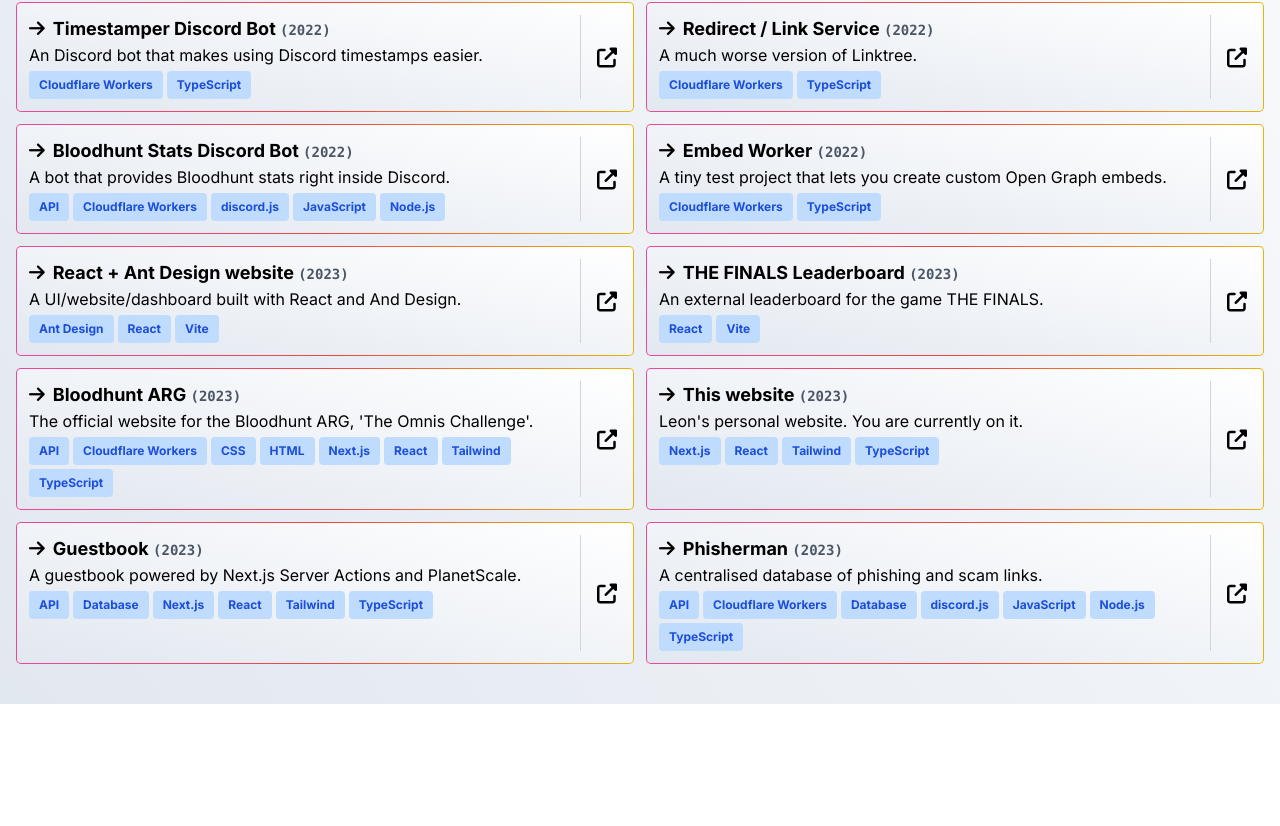
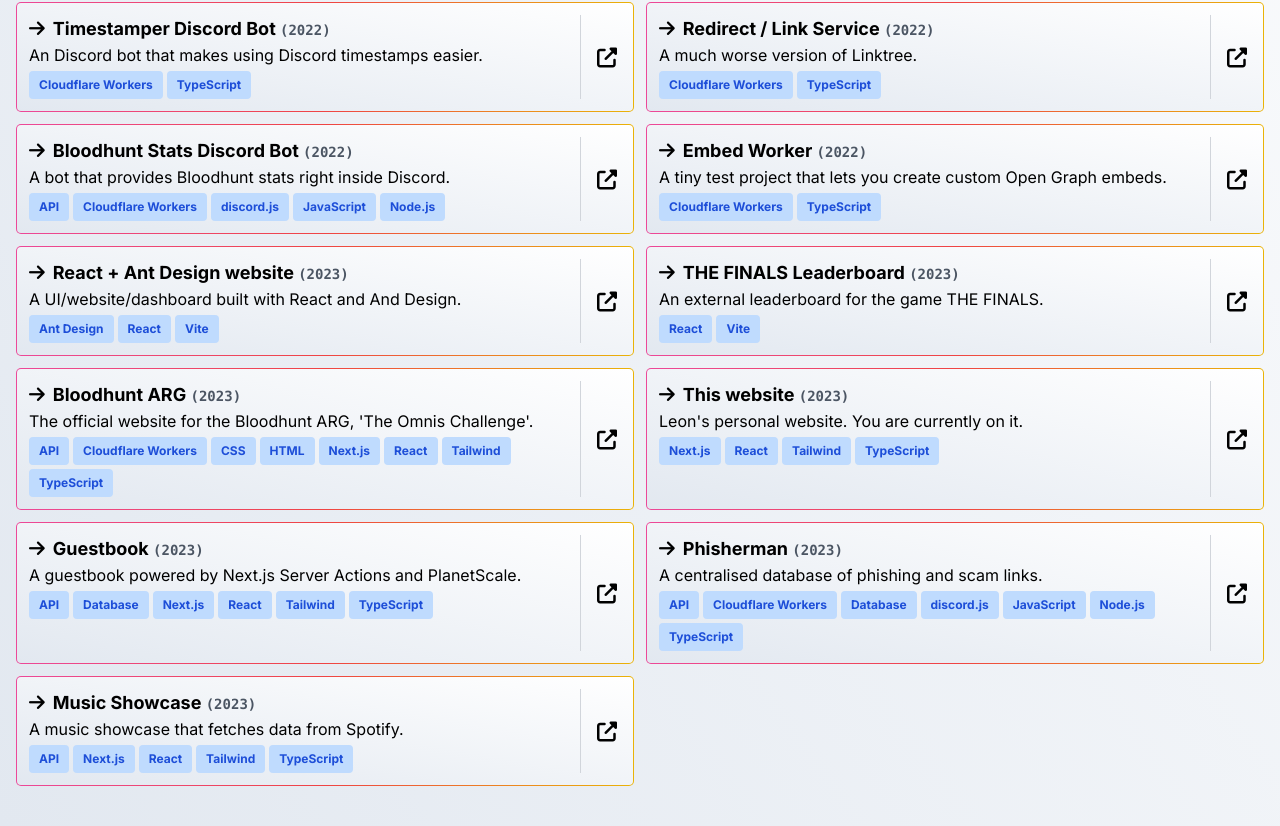
Before and after one commit to leonlarsson/leon-home, a Next.js app: page /projects in a window 1280 px wide. Shown: the part 910-1736 px from the top of the page. Before the commit the page ends 1614 px from the top, so only its background shows below. Built offline with nearby package versions, Linux system fonts and the light colour scheme.

Commit message:
projects: add music page

```diff
--- a/app/(main)/projects/data.ts
+++ b/app/(main)/projects/data.ts
@@ -317,5 +317,16 @@ export default [
     link: "https://phisherman.gg/",
     hidePreview: true,
     githubLink: "https://github.com/PhishermanGG"
+  },
+  {
+    slug: "music-showcase",
+    slugAliases: ["spotify-showcase", "music-page"],
+    name: "Music Showcase",
+    description: "A music showcase that fetches data such as current track, top tracks, and top artists from Spotify.",
+    shortDescription: "A music showcase that fetches data from Spotify.",
+    year: "2023",
+    tags: [tags.REACT, tags.NEXT, tags.TAILWIND, tags.TS, tags.API],
+    link: "/music",
+    githubLink: "https://github.com/leonlarsson/leon-home/tree/main/app/(main)/music"
   }
 ] satisfies Project[] as Project[];
```
